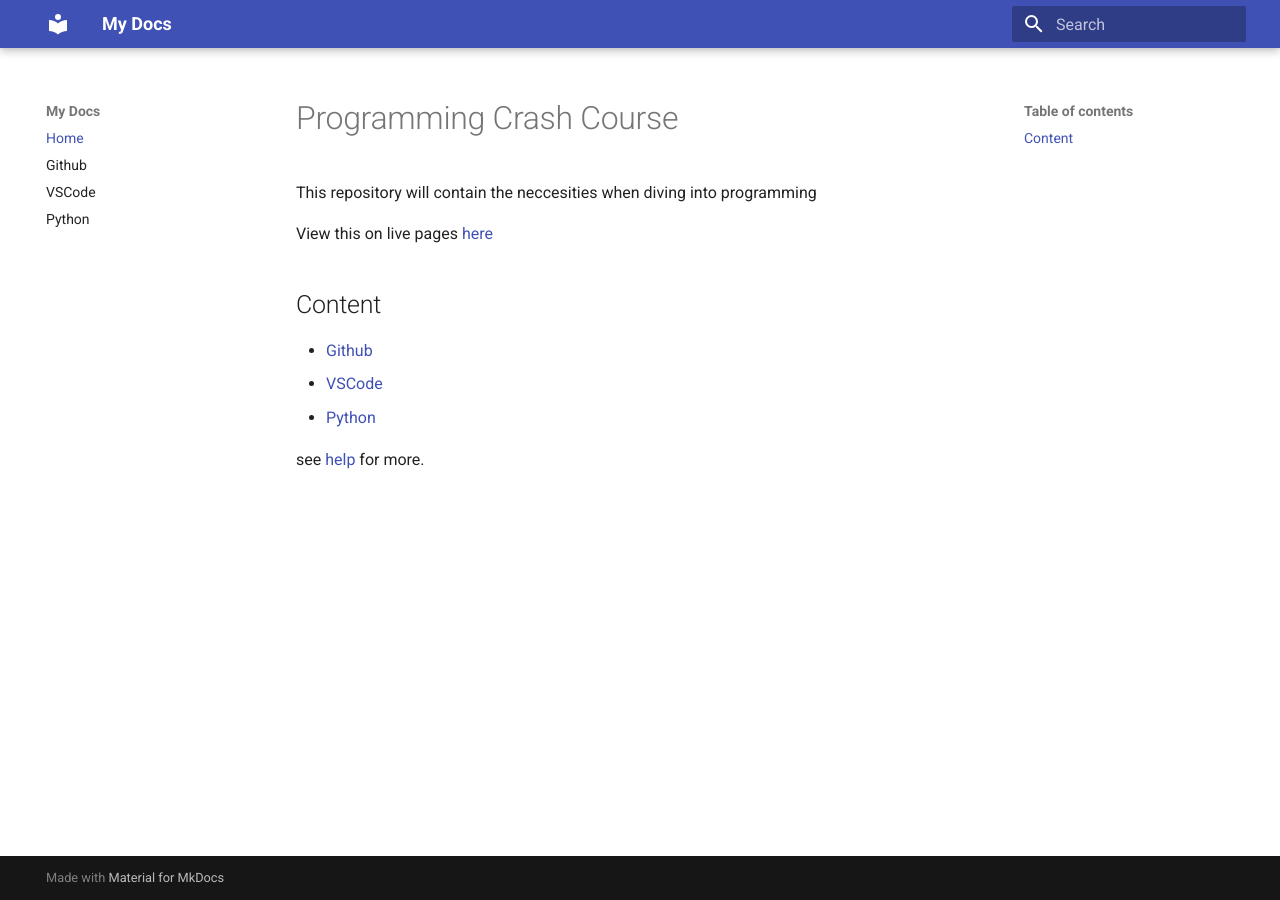
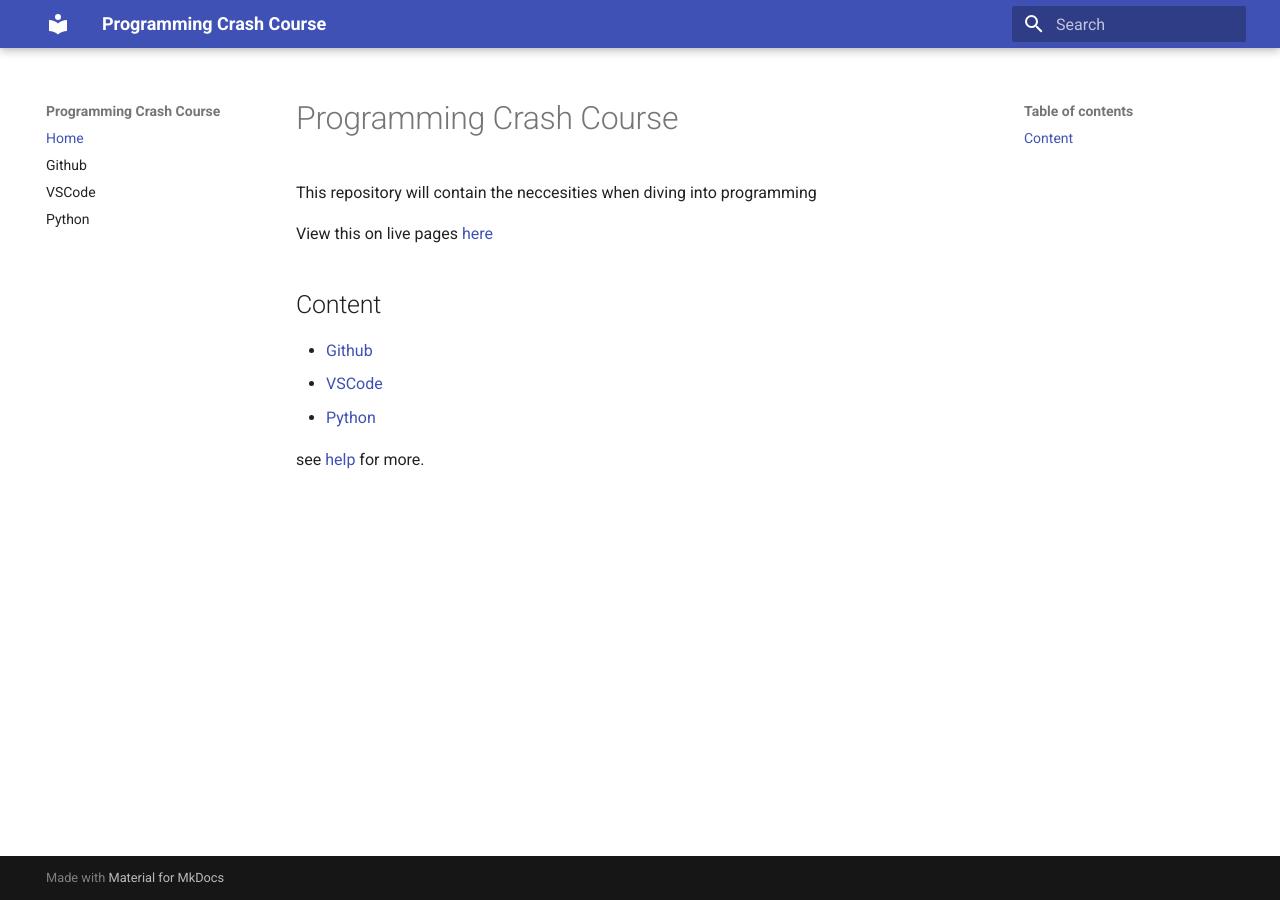
Before and after one commit to scott-cjx/Programming-Crash-Course, an MkDocs documentation site: the page built from docs/README.md, in a window 1280 px wide. Built offline with MkDocs 1.6.1 and Material for MkDocs 9.7.7, drawn with Linux system fonts in a browser that asks for light colours.

Commit message:
automated commit

```diff
--- a/mkdocs.yml
+++ b/mkdocs.yml
@@ -1,5 +1,5 @@
-site_name: My Docs
-site_url: https://mydomain.org/mysite
+site_name: Programming Crash Course
+site_url: https://scott-cjx.github.io/Programming-Crash-Course/
 theme:
   name: material
   features:
```
